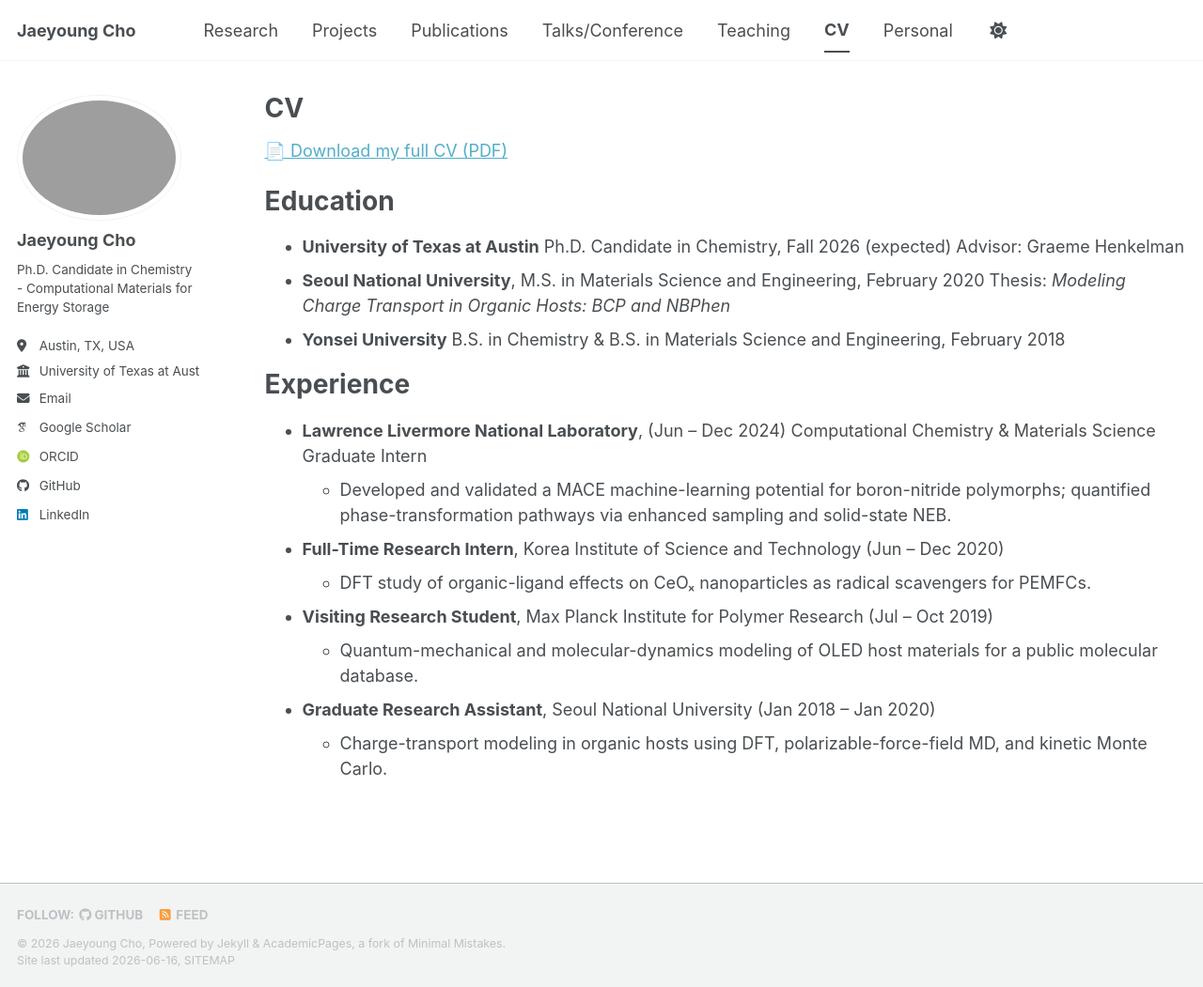
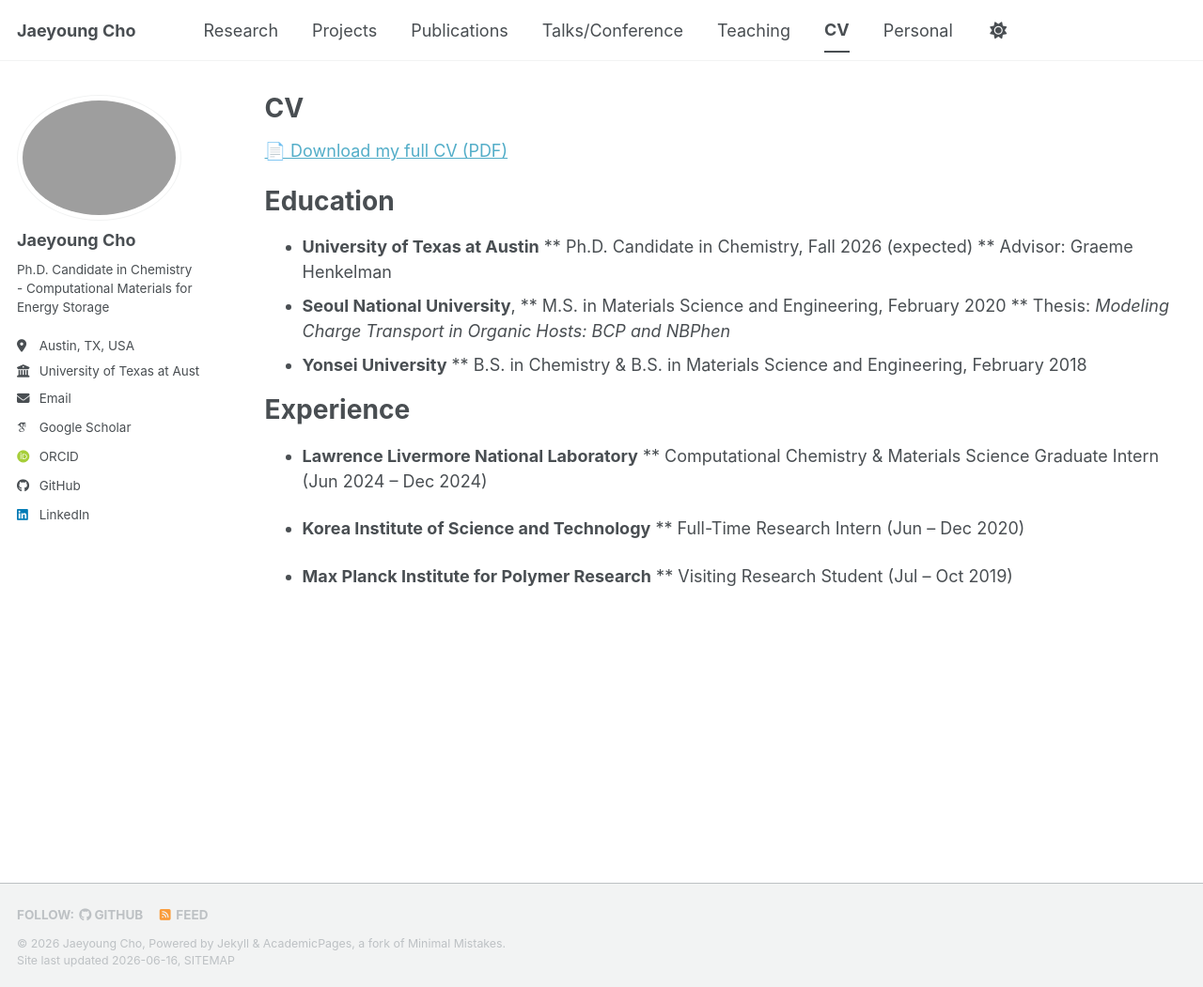
Before and after one commit to jycho5758/jycho5758.github.io, a Jekyll site: the page built from _pages/cv.md, in a window 1280 px wide and 1051 px high. Shown: the whole window at 94% size. Built offline with Jekyll 4.4.1, drawn with Linux system fonts in a browser that asks for light colours; some web fonts are replaced; a script bundle is joined from its source files by our own code; library files that are not in the unit come from our copies.

Commit message:
Update cv.md

```diff
--- a/_pages/cv.md
+++ b/_pages/cv.md
@@ -14,25 +14,21 @@ redirect_from:
 Education
 ======
 * **University of Texas at Austin**
-  Ph.D. Candidate in Chemistry, Fall 2026 (expected)
-  Advisor: Graeme Henkelman
+  ** Ph.D. Candidate in Chemistry, Fall 2026 (expected)
+  ** Advisor: Graeme Henkelman
 * **Seoul National University**,
-  M.S. in Materials Science and Engineering, February 2020
-  Thesis: *Modeling Charge Transport in Organic Hosts: BCP and NBPhen*
+  ** M.S. in Materials Science and Engineering, February 2020
+  ** Thesis: *Modeling Charge Transport in Organic Hosts: BCP and NBPhen*
 * **Yonsei University**
-  B.S. in Chemistry & B.S. in Materials Science and Engineering, February 2018
+  ** B.S. in Chemistry & B.S. in Materials Science and Engineering, February 2018
 
 Experience
 ======
-* **Lawrence Livermore National Laboratory**,  (Jun – Dec 2024)
-  Computational Chemistry & Materials Science Graduate Intern
-  * Developed and validated a MACE machine-learning potential for boron-nitride polymorphs; quantified phase-transformation pathways via enhanced sampling and solid-state NEB.
+* **Lawrence Livermore National Laboratory**
+  ** Computational Chemistry & Materials Science Graduate Intern (Jun 2024 – Dec 2024)
 
-* **Full-Time Research Intern**, Korea Institute of Science and Technology (Jun – Dec 2020)
-  * DFT study of organic-ligand effects on CeOₓ nanoparticles as radical scavengers for PEMFCs.
+* **Korea Institute of Science and Technology**
+  ** Full-Time Research Intern (Jun – Dec 2020)
 
-* **Visiting Research Student**, Max Planck Institute for Polymer Research (Jul – Oct 2019)
-  * Quantum-mechanical and molecular-dynamics modeling of OLED host materials for a public molecular database.
-
-* **Graduate Research Assistant**, Seoul National University (Jan 2018 – Jan 2020)
-  * Charge-transport modeling in organic hosts using DFT, polarizable-force-field MD, and kinetic Monte Carlo.
+* **Max Planck Institute for Polymer Research**
+  ** Visiting Research Student (Jul – Oct 2019)
```
